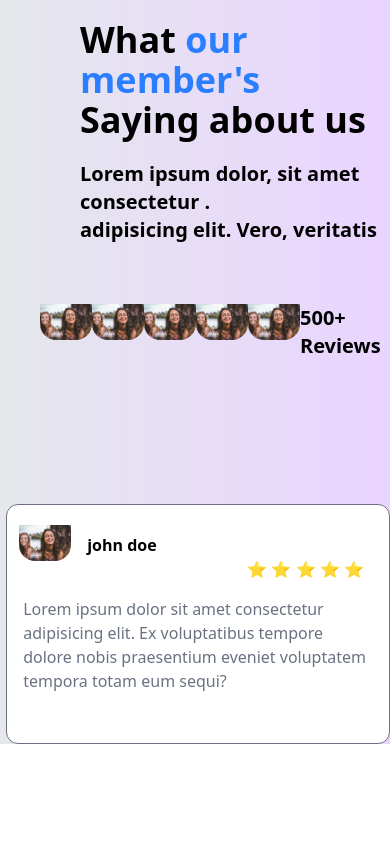
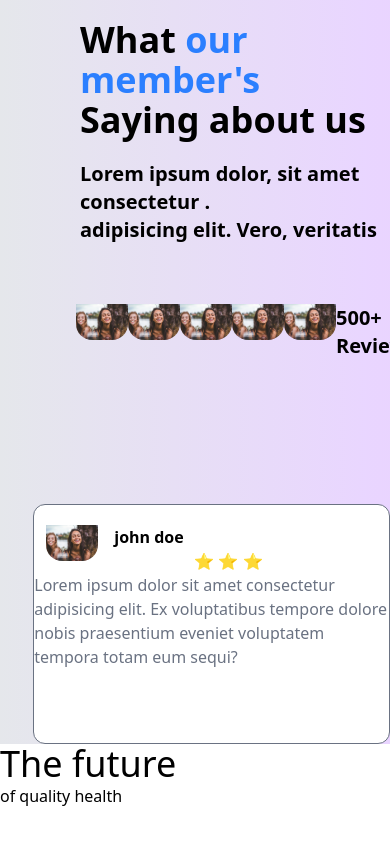
Before and after one commit to shailendrapratap1/clinic-website, a React (Vite) app in the folder clinicweb/: page /History in a window 390 px wide. Shown: the part 2594-3438 px from the top of the page. Before the commit the page ends 3338 px from the top, so only its background shows below. Built offline with nearby package versions, Linux system fonts and the light colour scheme.

Commit message:
history section created

```diff
--- a/clinicweb/src/App.jsx
+++ b/clinicweb/src/App.jsx
@@ -5,6 +5,9 @@ import Navbar from './pages/Navbar'
 import Hero from './pages/Hero'
 import About from './pages/About'
 import Testimonial from './pages/Testimonial'
+import History from './pages/History'
+
+
 // import Signup from './pages/Signup'
 
 
@@ -16,6 +19,8 @@ function App() {
 <Hero />
 <About />
 <Testimonial />
+<History/>
+
 {/* <Signup /> */}
 
   </>
--- a/clinicweb/src/pages/About.jsx
+++ b/clinicweb/src/pages/About.jsx
@@ -37,7 +37,7 @@ const About = () => {
   return (
  <section className='min-h-screen mx-auto left-0 right-0 bg-linear-to-r from-sky-100 to-sky-300 '>
    <div>
-    <h2 className='text-gray-900 font-bold  text-3xl mb-10 ml-3 '>Our Consulting Specialists</h2>
+    <h2 className='text-gray-900 font-bold  text-3xl mb-10 ml-3 sm:pt-30'>Our Consulting Specialists</h2>
    <div className='flex flex-col gap-3 md:flex md:flex-row '>
 
 {
--- a/clinicweb/src/pages/Hero.jsx
+++ b/clinicweb/src/pages/Hero.jsx
@@ -23,7 +23,7 @@ const Hero = () => {
           <input type="text" name="" placeholder='area' className=''/>
 
           </div>
-   <div className=' bg-blue-500 flex flex-col- md:flex md:flex-row  md:mt-25 h-15 md:w-250 md:gap-15 mt-20 sm:mt-3 rounded-xl '>
+   <div className=' bg-blue-500 flex flex-col- md:flex md:flex-row  md:mt-25  h-15 md:w-150 md:gap-15 mt-20 sm:mt-3 rounded-xl '>
              <h2 className='text-white text-5xl font-bold pl-3'>24/7 <span className='text-5xl font-light text-'>|</span></h2>
                           <h2 className='text-white text-5xl font-bold pl-3'>24/7 <span className='text-5xl font-light text-'>|</span></h2>
 
--- /dev/null
+++ b/clinicweb/src/pages/History.jsx
@@ -0,0 +1,16 @@
+import React from 'react'
+
+const History = () => {
+  return (
+    <section className='min-h-screen bg-white'>
+      <div className='flex flex-col md:flex md:flex-row'>
+         <div className='flex flex-col'>
+         <h2 className='text-4xl'>The future </h2>
+        <h1>of quality health</h1>
+         </div>
+      </div>
+    </section>
+  )
+}
+
+export default History
--- a/clinicweb/src/pages/Testimonial.jsx
+++ b/clinicweb/src/pages/Testimonial.jsx
@@ -12,19 +12,19 @@ const Testimonial = () => {
       <p className='pt-5 text-xl font-semibold '>Lorem ipsum dolor, sit amet consectetur .</p>
       <p className=' text-xl font-semibold'>adipisicing elit. Vero, veritatis</p>
         </div>
-             <div className='flex flex-row md:flex md:flex-row   pt-15 -ml-10 md:ml-0'>
+             <div className='flex flex-row md:flex md:flex-row   pt-15 -ml-1 md:ml-0'>
            <img src="./pexels-danxavier-908602.jpg "className='rounded-b-2xl  h-9 w-13 px-none' alt="" />
              <img src="./pexels-danxavier-908602.jpg "className='rounded-b-2xl h-9 w-13' alt="" />
            <img src="./pexels-danxavier-908602.jpg "className='rounded-b-2xl h-9 w-13' alt="" />
            <img src="./pexels-danxavier-908602.jpg "className='rounded-b-2xl h-9 w-13' alt="" />
              <img src="./pexels-danxavier-908602.jpg "className='rounded-b-2xl h-9 w-13' alt="" />
-        <p className='md:pl-5 text-xl font-bold'>500+ Reviews</p>
+        <p className='md:pl-5 text-xl font-bold '>500+ Reviews</p>
 
-           <Card className='md:w-120 w-100 border border-gray-500 bg-white h-60 md:ml-30  md:-mt-50 rounded-xl flex flex-row mt-50 -ml-105'>
+           <Card className='md:w-120 w-100 border border-gray-500 bg-white h-60 md:ml-19  md:-mt-50 rounded-xl flex flex-row mt-50 -ml-105'>
                            <img src="./pexels-danxavier-908602.jpg "className='rounded-b-2xl h-9 w-13 mt-5 ml-3 ' alt="" />
-                            <h2 className='ml-20 -mt-7 text-md font-bold'>john doe</h2>
-                        <h className='pl-60 '>⭐ ⭐ ⭐ ⭐ ⭐ </h>
-                        <p className='text-gray-500 px-4 py-4'>Lorem ipsum dolor sit amet consectetur adipisicing elit. Ex voluptatibus tempore dolore nobis praesentium eveniet voluptatem tempora totam eum sequi?</p>
+                            <h2 className='ml-20 -mt-9 text-md font-bold '>john doe</h2>
+                        <p className='ml-40 md:ml-50 md:mb-6'> ⭐ ⭐ ⭐  </p>
+                        <p className='text-gray-500 '>Lorem ipsum dolor sit amet consectetur adipisicing elit. Ex voluptatibus tempore dolore nobis praesentium eveniet voluptatem tempora totam eum sequi?</p>
 
            </Card>
 
```
Also changed, not shown: clinicweb/public/o.jpg (added).
